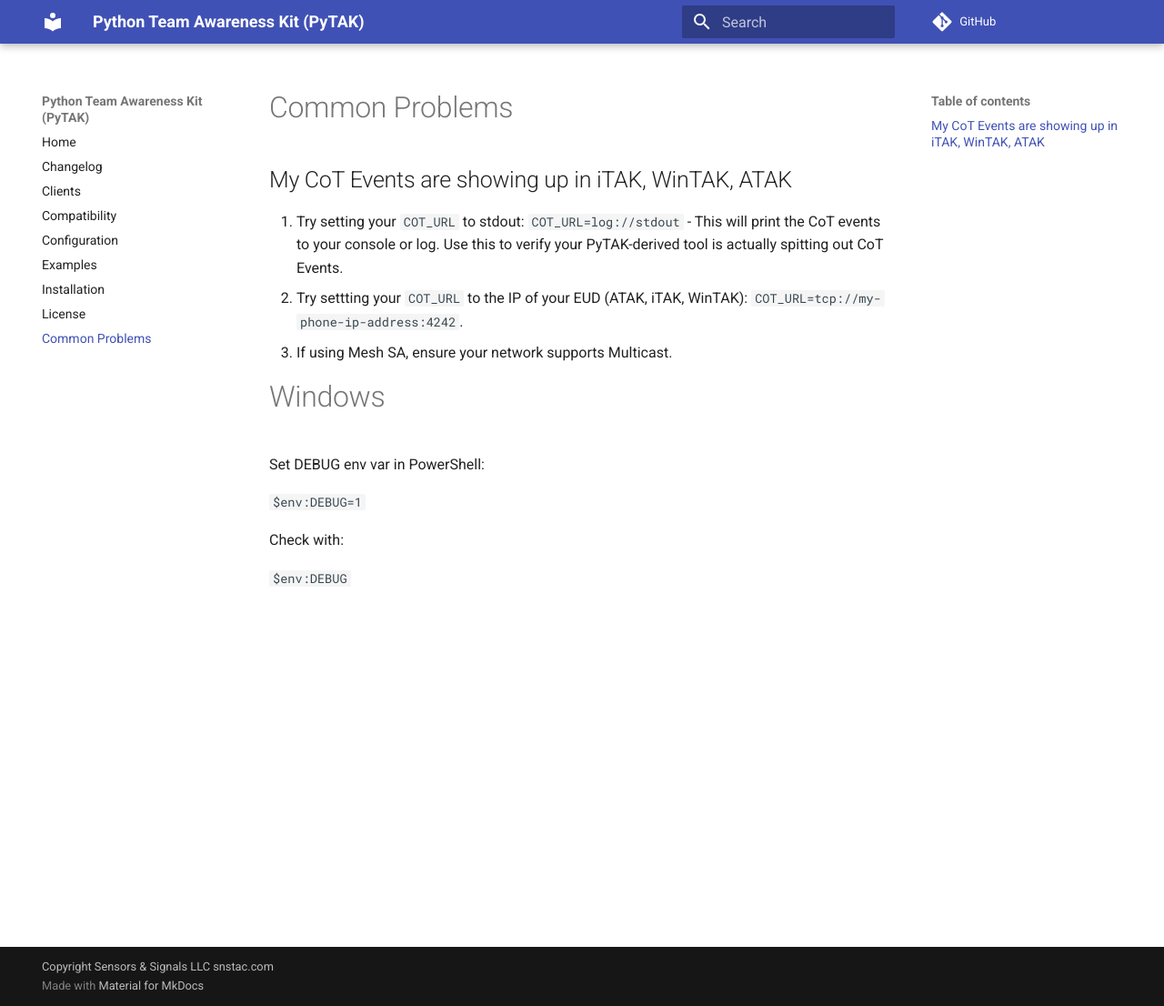
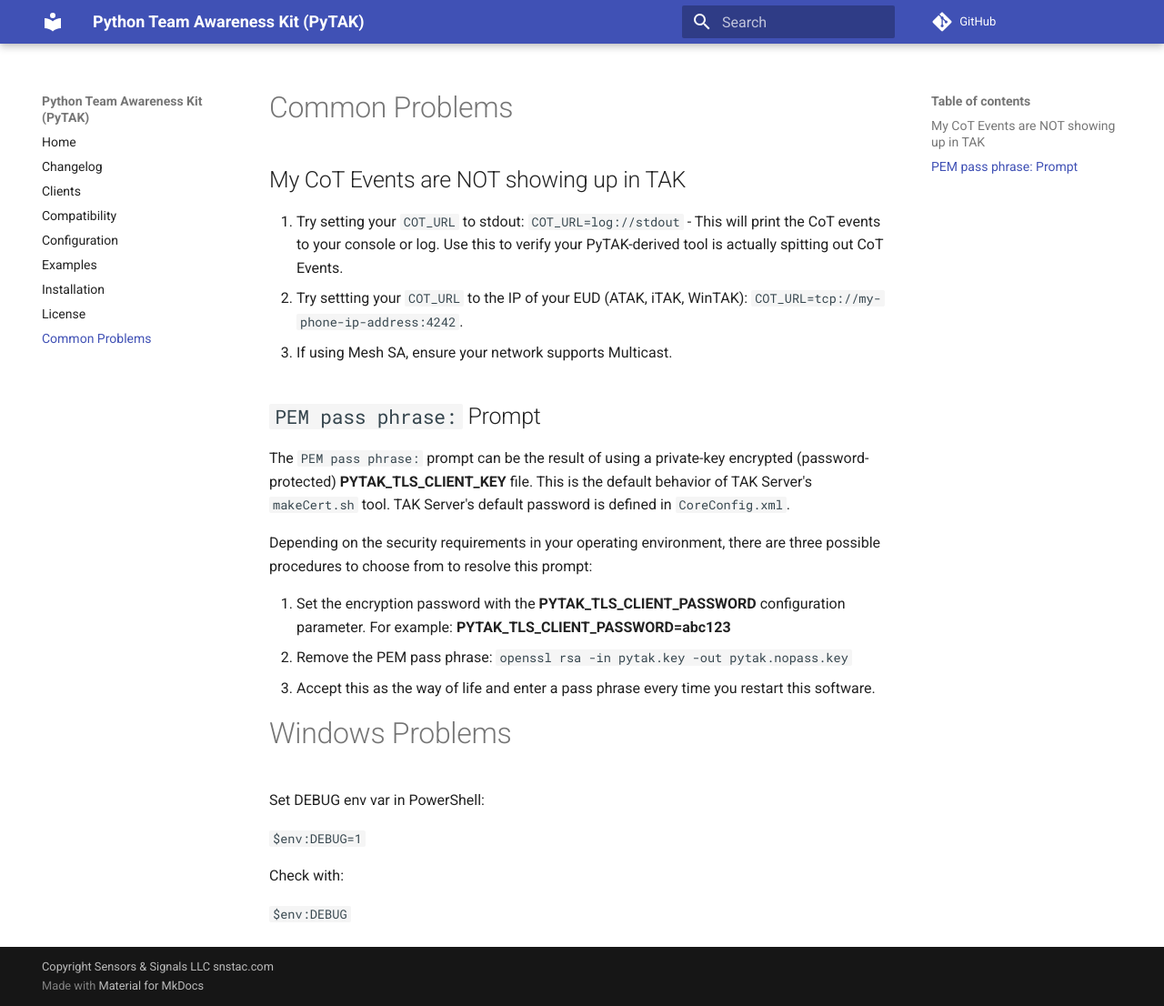
Before and after one commit to snstac/pytak, an MkDocs documentation site: the page built from docs/troubleshooting.md, in a window 1280 px wide and 1106 px high. Shown: the whole window at 91% size. Built offline with MkDocs 1.6.1 and Material for MkDocs 9.7.7, drawn with Linux system fonts in a browser that asks for light colours; comment, search, counter and statistics services are not loaded.

Commit message:
Added "PEM pass phrase" prompt instructions & bumped patch version. Fixes #54

```diff
--- a/CHANGELOG.md
+++ b/CHANGELOG.md
@@ -1,3 +1,8 @@
+PyTAK 6.2.1
+-----------
+- Add 'PEM pass phrase' prompt instructions. Fixes #54.
+
+
 PyTAK 6.2.0
 -----------
 - Fixes #12: Encrypted TLS Private Keys (Private Keys with Passphrases).
--- a/docs/troubleshooting.md
+++ b/docs/troubleshooting.md
@@ -1,13 +1,25 @@
 
 # Common Problems
 
-## My CoT Events are showing up in iTAK, WinTAK, ATAK
+## My CoT Events are NOT showing up in TAK
 
 1. Try setting your `COT_URL` to stdout: `COT_URL=log://stdout` - This will print the CoT events to your console or log. Use this to verify your PyTAK-derived tool is actually spitting out CoT Events.
 2. Try settting your `COT_URL` to the IP of your EUD (ATAK, iTAK, WinTAK): `COT_URL=tcp://my-phone-ip-address:4242`.
 3. If using Mesh SA, ensure your network supports Multicast.
 
-# Windows
+
+## `PEM pass phrase:` Prompt
+
+The `PEM pass phrase:` prompt can be the result of using a private-key encrypted (password-protected) **PYTAK_TLS_CLIENT_KEY** file. This is the default behavior of TAK Server's `makeCert.sh` tool. TAK Server's default password is defined in `CoreConfig.xml`.
+
+Depending on the security requirements in your operating environment, there are three possible procedures to choose from to resolve this prompt:
+
+1. Set the encryption password with the **PYTAK_TLS_CLIENT_PASSWORD** configuration parameter. For example: **PYTAK_TLS_CLIENT_PASSWORD=abc123**
+2. Remove the PEM pass phrase: `openssl rsa -in pytak.key -out pytak.nopass.key`
+2. Accept this as the way of life and enter a pass phrase every time you restart this software.
+
+
+# Windows Problems
 
 Set DEBUG env var in PowerShell:
 
--- a/pytak/__init__.py
+++ b/pytak/__init__.py
@@ -19,7 +19,7 @@
 :source: <https://github.com/snstac/pytak>
 """
 
-__version__ = "6.2.0"
+__version__ = "6.2.1"
 
 
 from .constants import (  # NOQA
```
